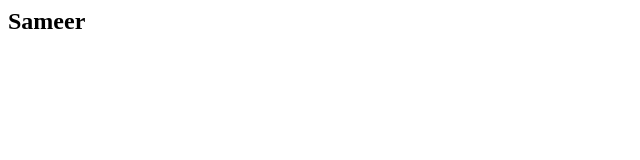
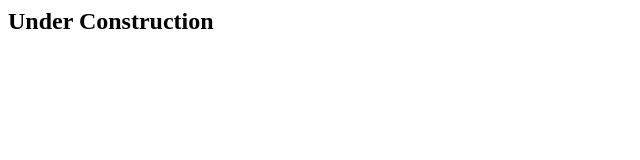
Before and after one commit to sameerf3/sameerf3.github.io, a plain HTML site: page index.html in a window 1280 px wide. Shown: the whole page, without its empty margins (0-640 px from the left). Drawn offline with Linux system fonts and the light colour scheme.

Commit message:
adding index.html

```diff
--- a/index.html
+++ b/index.html
@@ -3,7 +3,7 @@
 </head>
 <body>
 	<h2>
-		Sameer
+		Under Construction
 	</h2>
 </body>
 </html>
```
